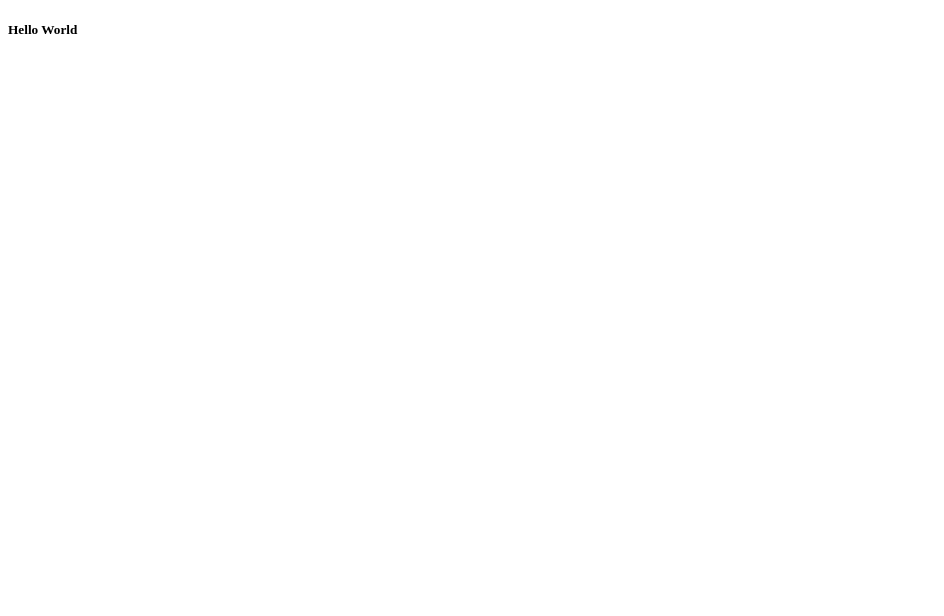
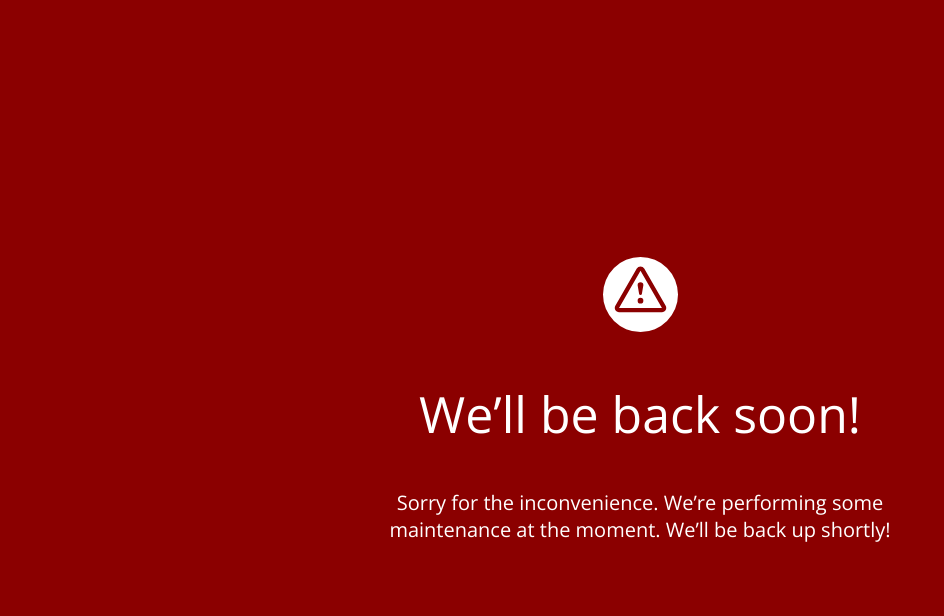
Before and after one commit to nicglaus/nicglaus.github.io, a plain HTML site: page index.html in a window 1280 px wide. Shown: the whole page, without its empty margins (0-944 px from the left). Drawn offline with nearby package versions, Linux system fonts and the light colour scheme.

Commit message:
under mtnce

```diff
--- a/index.html
+++ b/index.html
@@ -3,9 +3,30 @@
 <head>
     <meta charset="UTF-8">
     <meta name="viewport" content="width=device-width, initial-scale=1.0">
-    <title>Document</title>
+    <title>Site Maintenance</title>
+    <link href="https://fonts.googleapis.com/css?family=Open+Sans:300,400,700" rel="stylesheet">
+<style>
+  html, body { padding: 0; margin: 0; width: 100%; height: 100%; }
+  * {box-sizing: border-box;}
+  body { text-align: center; padding: 0; background: darkred; color: #fff; font-family: Open Sans; }
+  h1 { font-size: 50px; font-weight: 100; text-align: center;}
+  body { font-family: Open Sans; font-weight: 100; font-size: 20px; color: #fff; text-align: center; display: -webkit-box; display: -ms-flexbox; display: flex; -webkit-box-pack: center; -ms-flex-pack: center; justify-content: center; -webkit-box-align: center; -ms-flex-align: center; align-items: center;}
+  article { display: block; width: 700px; padding: 50px; margin: 0 auto; }
+  a { color: #fff; font-weight: bold;}
+  a:hover { text-decoration: none; }
+  svg { width: 75px; margin-top: 1em; }
+</style>
 </head>
 <body>
-    <h5>Hello World</h5>
+
+<article>
+    <svg xmlns="http://www.w3.org/2000/svg" viewBox="0 0 202.24 202.24"><defs><style>.cls-1{fill:#fff;}</style></defs><title>Asset 3</title><g id="Layer_2" data-name="Layer 2"><g id="Capa_1" data-name="Capa 1"><path class="cls-1" d="M101.12,0A101.12,101.12,0,1,0,202.24,101.12,101.12,101.12,0,0,0,101.12,0ZM159,148.76H43.28a11.57,11.57,0,0,1-10-17.34L91.09,31.16a11.57,11.57,0,0,1,20.06,0L169,131.43a11.57,11.57,0,0,1-10,17.34Z"/><path class="cls-1" d="M101.12,36.93h0L43.27,137.21H159L101.13,36.94Zm0,88.7a7.71,7.71,0,1,1,7.71-7.71A7.71,7.71,0,0,1,101.12,125.63Zm7.71-50.13a7.56,7.56,0,0,1-.11,1.3l-3.8,22.49a3.86,3.86,0,0,1-7.61,0l-3.8-22.49a8,8,0,0,1-.11-1.3,7.71,7.71,0,1,1,15.43,0Z"/></g></g></svg>
+    <h1>We&rsquo;ll be back soon!</h1>
+    <div>
+        <p>Sorry for the inconvenience. We&rsquo;re performing some maintenance at the moment. We&rsquo;ll be back up shortly!</p>
+    </div>
+</article>
+
+
 </body>
 </html>
```
